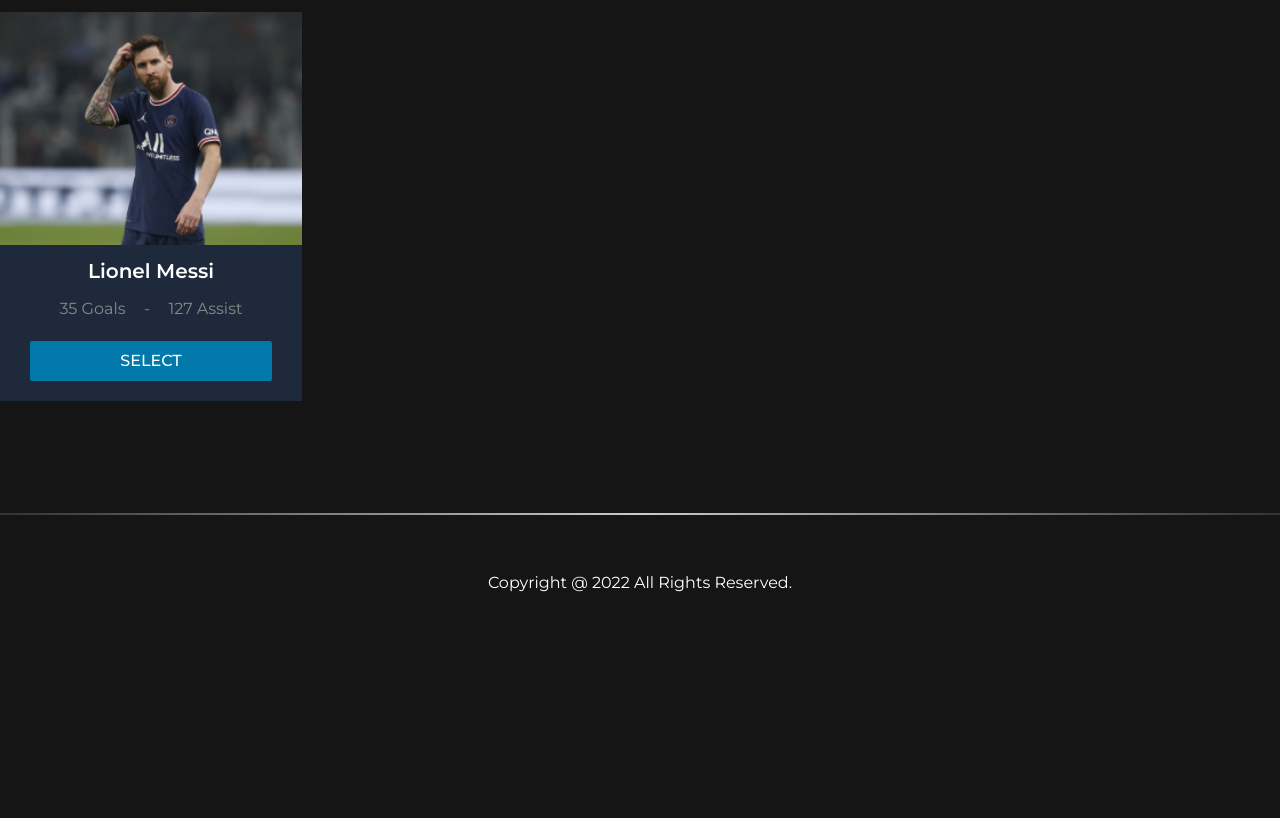
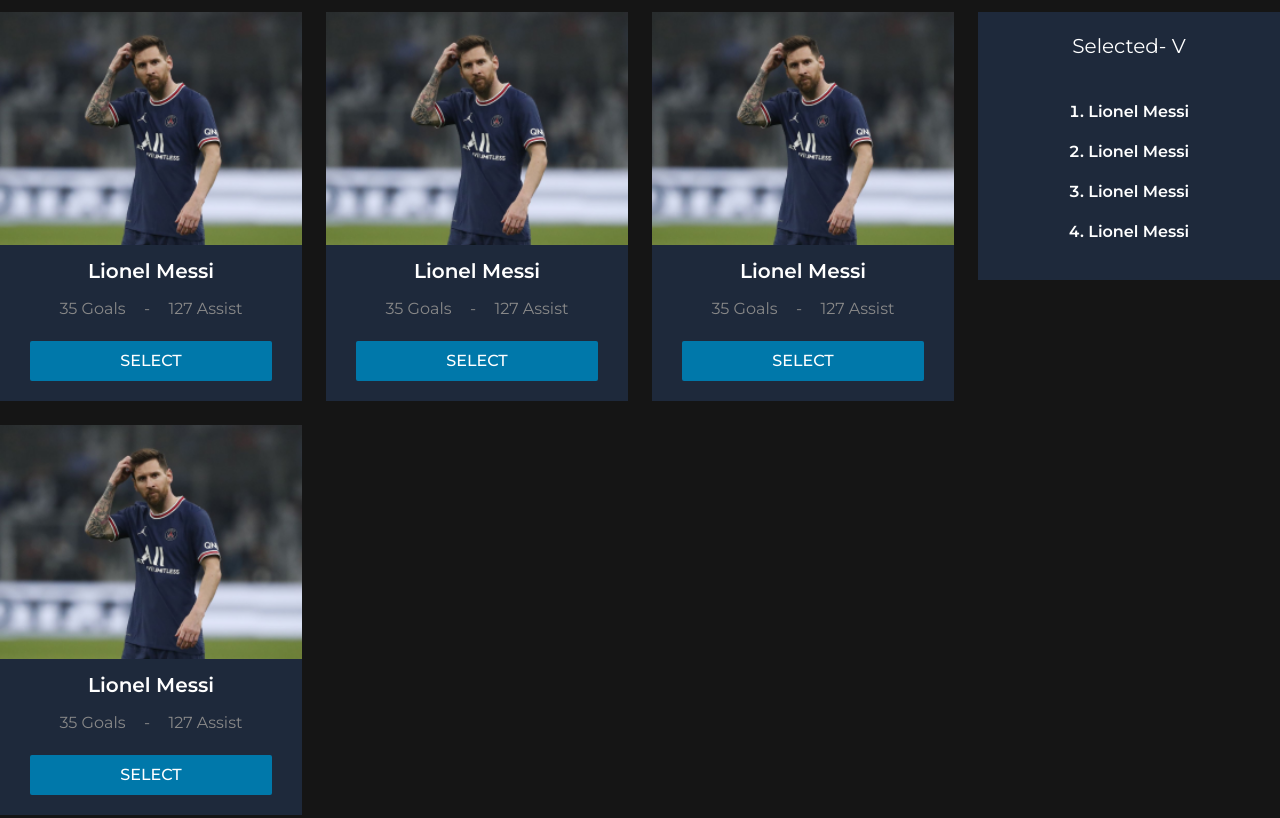
Before and after one commit to Rubrex/build-best-team, a plain HTML site: page index.html in a window 1280 px wide. Shown: the part 300-1118 px from the top of the page. Before the commit the page ends 951 px from the top, so only its background shows below. Drawn offline with nearby package versions, Linux system fonts and the light colour scheme.

Commit message:
Selected-V Design Complete

```diff
--- a/css/styles.css
+++ b/css/styles.css
@@ -13,3 +13,6 @@
   background: #333;
   background-image: linear-gradient(to right, #333, #ccc, #333);
 }
+.ul-list {
+  line-height: 40px;
+}
--- a/index.html
+++ b/index.html
@@ -79,8 +79,98 @@
                 </button>
               </div>
             </div>
+            <div class="bg-primaryColor">
+              <!-- Top Image -->
+              <div>
+                <img
+                  src="assets/players/player-1.png"
+                  alt=""
+                  class="w-full h-full"
+                />
+              </div>
+              <!-- Bottom Descriptions -->
+              <div class="text-center">
+                <h2 class="text-xl font-semibold py-3">Lionel Messi</h2>
+                <div
+                  class="flex justify-around items-center text-ourTextSecondary w-2/3 mx-auto"
+                >
+                  <p>35 Goals</p>
+                  <span>-</span>
+                  <p>127 Assist</p>
+                </div>
+                <button
+                  class="bg-btnColor hover:ring ring-btnHover w-4/5 m-5 py-2 rounded-sm font-medium"
+                >
+                  SELECT
+                </button>
+              </div>
+            </div>
+            <div class="bg-primaryColor">
+              <!-- Top Image -->
+              <div>
+                <img
+                  src="assets/players/player-1.png"
+                  alt=""
+                  class="w-full h-full"
+                />
+              </div>
+              <!-- Bottom Descriptions -->
+              <div class="text-center">
+                <h2 class="text-xl font-semibold py-3">Lionel Messi</h2>
+                <div
+                  class="flex justify-around items-center text-ourTextSecondary w-2/3 mx-auto"
+                >
+                  <p>35 Goals</p>
+                  <span>-</span>
+                  <p>127 Assist</p>
+                </div>
+                <button
+                  class="bg-btnColor hover:ring ring-btnHover w-4/5 m-5 py-2 rounded-sm font-medium"
+                >
+                  SELECT
+                </button>
+              </div>
+            </div>
+            <div class="bg-primaryColor">
+              <!-- Top Image -->
+              <div>
+                <img
+                  src="assets/players/player-1.png"
+                  alt=""
+                  class="w-full h-full"
+                />
+              </div>
+              <!-- Bottom Descriptions -->
+              <div class="text-center">
+                <h2 class="text-xl font-semibold py-3">Lionel Messi</h2>
+                <div
+                  class="flex justify-around items-center text-ourTextSecondary w-2/3 mx-auto"
+                >
+                  <p>35 Goals</p>
+                  <span>-</span>
+                  <p>127 Assist</p>
+                </div>
+                <button
+                  class="bg-btnColor hover:ring ring-btnHover w-4/5 m-5 py-2 rounded-sm font-medium"
+                >
+                  SELECT
+                </button>
+              </div>
+            </div>
           </div>
           <!-- SideBar Container -->
+          <div>
+            <!-- Selected-V Section -->
+            <div class="bg-primaryColor text-center pt-5 pb-7">
+              <h1 class="text-xl text-center">Selected- V</h1>
+              <ul class="list-decimal list-inside pt-8 font-semibold ul-list">
+                <li>Lionel Messi</li>
+                <li>Lionel Messi</li>
+                <li>Lionel Messi</li>
+                <li>Lionel Messi</li>
+              </ul>
+            </div>
+          </div>
         </div>
       </div>
     </main>
```
